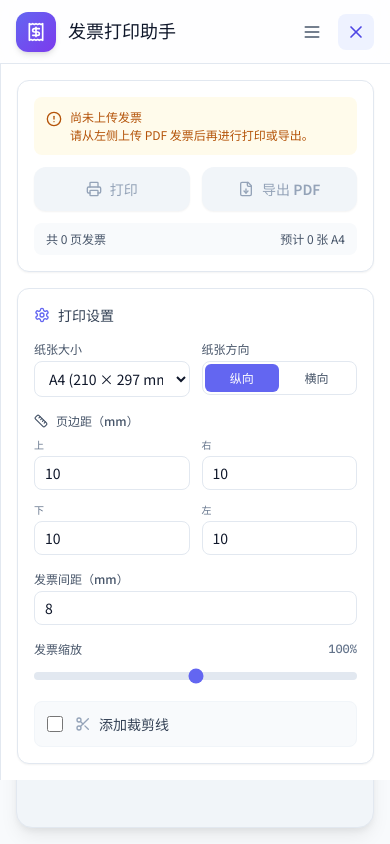
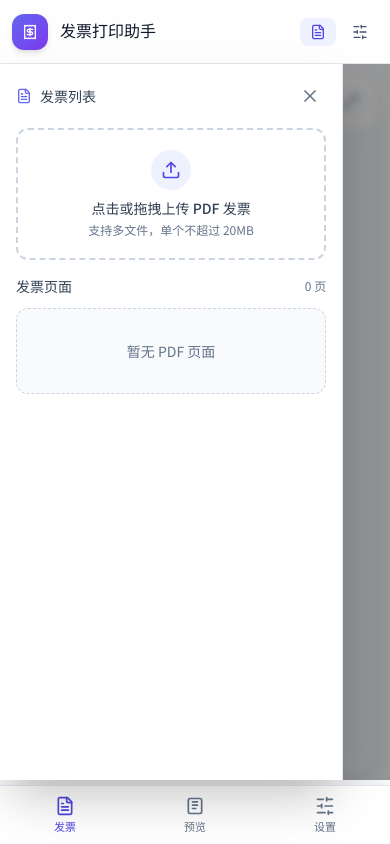
Before and after one commit to TinyMotor/Invoice, a React (Vite) app: page /#/ in a window 390 px wide. Both pictures are taken after a click on the button 312 px from the left and 31 px from the top of the page. Built offline with nearby package versions, Linux system fonts and the light colour scheme.

Commit message:
feat: 兼容H5移动端布局，重写Workbench为抽屉式布局+底部Tab

```diff
--- a/src/components/AppHeader.tsx
+++ b/src/components/AppHeader.tsx
@@ -1,4 +1,4 @@
-import { Receipt, Menu, X } from 'lucide-react';
+import { Receipt, FileText, SlidersHorizontal } from 'lucide-react';
 import { useAppStore } from '@/stores/appStore';
 import { cn } from '@/lib/utils';
 
@@ -9,39 +9,51 @@ export function AppHeader() {
   const setRightPanelOpen = useAppStore((state) => state.setRightPanelOpen);
 
   return (
-    <header className="no-print sticky top-0 z-40 flex h-16 items-center justify-between border-b border-slate-200 bg-white/80 px-4 backdrop-blur-md lg:px-6">
-      <div className="flex items-center gap-3">
-        <div className="flex h-10 w-10 items-center justify-center rounded-xl bg-gradient-to-br from-indigo-500 to-violet-600 text-white shadow-md">
-          <Receipt className="h-5 w-5" />
+    <header className="no-print sticky top-0 z-40 flex h-16 items-center justify-between border-b border-slate-200 bg-white/80 px-3 backdrop-blur-md sm:px-4 lg:px-6">
+      <div className="flex min-w-0 items-center gap-3">
+        <div className="flex h-9 w-9 shrink-0 items-center justify-center rounded-xl bg-gradient-to-br from-indigo-500 to-violet-600 text-white shadow-md sm:h-10 sm:w-10">
+          <Receipt className="h-4 w-4 sm:h-5 sm:w-5" />
         </div>
-        <div>
-          <h1 className="font-serif text-lg font-bold text-slate-900">发票打印助手</h1>
-          <p className="hidden text-[10px] text-slate-500 sm:block">A4 双发票智能排版 · 打印 · PDF 导出</p>
+        <div className="min-w-0">
+          <h1 className="truncate font-serif text-base font-bold text-slate-900 sm:text-lg">
+            发票打印助手
+          </h1>
+          <p className="hidden text-[10px] text-slate-500 sm:block">
+            A4 双发票智能排版 · 打印 · PDF 导出
+          </p>
         </div>
       </div>
 
-      <div className="flex items-center gap-2 lg:hidden">
+      <div className="flex shrink-0 items-center gap-1.5 lg:hidden">
         <button
           type="button"
-          onClick={() => setSidebarOpen(!sidebarOpen)}
+          onClick={() => {
+            setSidebarOpen(true);
+            setRightPanelOpen(false);
+          }}
           className={cn(
-            'rounded-lg p-2 transition-colors',
+            'flex items-center gap-1 rounded-lg px-2.5 py-1.5 text-xs font-medium transition-colors',
             sidebarOpen ? 'bg-indigo-50 text-indigo-600' : 'text-slate-600 hover:bg-slate-100',
           )}
-          aria-label="切换左侧栏"
+          aria-label="打开发票列表"
         >
-          <Menu className="h-5 w-5" />
+          <FileText className="h-4 w-4" />
+          <span className="hidden sm:inline">列表</span>
         </button>
         <button
           type="button"
-          onClick={() => setRightPanelOpen(!rightPanelOpen)}
+          onClick={() => {
+            setRightPanelOpen(true);
+            setSidebarOpen(false);
+          }}
           className={cn(
-            'rounded-lg p-2 transition-colors',
+            'flex items-center gap-1 rounded-lg px-2.5 py-1.5 text-xs font-medium transition-colors',
             rightPanelOpen ? 'bg-indigo-50 text-indigo-600' : 'text-slate-600 hover:bg-slate-100',
           )}
-          aria-label="切换右侧面板"
+          aria-label="打开打印设置"
         >
-          {rightPanelOpen ? <X className="h-5 w-5" /> : <Menu className="h-5 w-5" />}
+          <SlidersHorizontal className="h-4 w-4" />
+          <span className="hidden sm:inline">设置</span>
         </button>
       </div>
     </header>
--- a/src/components/PrintPreview.tsx
+++ b/src/components/PrintPreview.tsx
@@ -34,9 +34,9 @@ export function PrintPreview() {
         fullscreen ? 'fixed inset-0 z-50' : 'h-full min-h-[600px]',
       )}
     >
-      <div className="flex items-center justify-between border-b border-slate-200 bg-white px-4 py-3">
+      <div className="flex items-center justify-between border-b border-slate-200 bg-white px-3 py-2 sm:px-4 sm:py-3">
         <div className="text-sm font-semibold text-slate-700">打印预览</div>
-        <div className="flex items-center gap-2">
+        <div className="flex items-center gap-1.5 sm:gap-2">
           <div className="flex items-center rounded-lg border border-slate-200 bg-slate-50 p-0.5">
             <button
               type="button"
@@ -69,7 +69,7 @@ export function PrintPreview() {
             >
               <ChevronLeft className="h-4 w-4" />
             </button>
-            <span className="min-w-[56px] text-center text-xs font-medium text-slate-600">
+            <span className="min-w-[48px] text-center text-[11px] font-medium text-slate-600 sm:min-w-[56px] sm:text-xs">
               {pages.length > 0 ? pageIndex + 1 : 0} / {layoutPages.length}
             </span>
             <button
--- a/src/pages/Workbench.tsx
+++ b/src/pages/Workbench.tsx
@@ -8,58 +8,182 @@ import { PrintSettings } from '@/components/PrintSettings';
 import { TemplatePanel } from '@/components/TemplatePanel';
 import { ActionBar } from '@/components/ActionBar';
 import { PrintContainer } from '@/components/PrintStyles';
+import { X, FileText, SlidersHorizontal } from 'lucide-react';
 import { cn } from '@/lib/utils';
 
 export default function Workbench() {
   const sidebarOpen = useAppStore((state) => state.sidebarOpen);
   const rightPanelOpen = useAppStore((state) => state.rightPanelOpen);
+  const mobileView = useAppStore((state) => state.mobileView);
+  const setMobileView = useAppStore((state) => state.setMobileView);
+  const setSidebarOpen = useAppStore((state) => state.setSidebarOpen);
+  const setRightPanelOpen = useAppStore((state) => state.setRightPanelOpen);
 
   useEffect(() => {
     const handleResize = () => {
       if (window.innerWidth >= 1024) {
         useAppStore.getState().setSidebarOpen(true);
         useAppStore.getState().setRightPanelOpen(true);
+      } else {
+        useAppStore.getState().setSidebarOpen(false);
+        useAppStore.getState().setRightPanelOpen(false);
+        useAppStore.getState().setMobileView('preview');
       }
     };
+    handleResize();
     window.addEventListener('resize', handleResize);
     return () => window.removeEventListener('resize', handleResize);
   }, []);
+
+  const closeAllPanels = () => {
+    setSidebarOpen(false);
+    setRightPanelOpen(false);
+  };
 
   return (
     <div className="flex h-screen flex-col overflow-hidden bg-slate-50">
       <AppHeader />
 
-      <main className="flex flex-1 overflow-hidden">
-        {/* Left sidebar */}
+      <main className="relative flex flex-1 overflow-hidden">
+        {/* Left sidebar — drawer on mobile, fixed on desktop */}
         <aside
           className={cn(
-            'no-print flex w-full flex-col gap-4 overflow-y-auto border-r border-slate-200 bg-white p-4 transition-all duration-300 lg:w-[360px] lg:translate-x-0',
-            sidebarOpen ? 'translate-x-0' : '-translate-x-full',
-            sidebarOpen ? 'absolute inset-y-16 left-0 z-30 lg:static lg:inset-auto' : 'hidden lg:flex',
+            'no-print flex flex-col gap-4 overflow-y-auto border-r border-slate-200 bg-white p-4 transition-transform duration-300',
+            'lg:w-[360px] lg:translate-x-0 lg:static',
+            sidebarOpen
+              ? 'fixed inset-y-16 left-0 z-40 w-[88vw] max-w-[360px] translate-x-0 shadow-2xl'
+              : 'fixed inset-y-16 left-0 z-40 w-[88vw] max-w-[360px] -translate-x-full lg:translate-x-0',
           )}
         >
+          <div className="flex items-center justify-between lg:hidden">
+            <div className="flex items-center gap-2 text-sm font-semibold text-slate-700">
+              <FileText className="h-4 w-4 text-indigo-500" />
+              发票列表
+            </div>
+            <button
+              type="button"
+              onClick={closeAllPanels}
+              className="rounded-lg p-1.5 text-slate-500 hover:bg-slate-100"
+              aria-label="关闭"
+            >
+              <X className="h-5 w-5" />
+            </button>
+          </div>
           <PdfUploader />
           <PdfPageList />
         </aside>
 
         {/* Center preview */}
-        <section className="relative flex flex-1 flex-col overflow-hidden p-4 lg:p-6">
+        <section
+          className={cn(
+            'relative flex flex-1 flex-col overflow-hidden',
+            mobileView === 'preview' ? 'flex' : 'hidden',
+            'lg:flex',
+            'p-3 sm:p-4 lg:p-6',
+          )}
+        >
           <PrintPreview />
         </section>
 
-        {/* Right panel */}
+        {/* Right panel — drawer on mobile, fixed on desktop */}
         <aside
           className={cn(
-            'no-print flex w-full flex-col gap-4 overflow-y-auto border-l border-slate-200 bg-white p-4 transition-all duration-300 lg:w-[320px] lg:translate-x-0',
-            rightPanelOpen ? 'translate-x-0' : 'translate-x-full',
-            rightPanelOpen ? 'absolute inset-y-16 right-0 z-30 lg:static lg:inset-auto' : 'hidden lg:flex',
+            'no-print flex flex-col gap-4 overflow-y-auto border-l border-slate-200 bg-white p-4 transition-transform duration-300',
+            'lg:w-[320px] lg:translate-x-0 lg:static',
+            rightPanelOpen
+              ? 'fixed inset-y-16 right-0 z-40 w-[88vw] max-w-[320px] translate-x-0 shadow-2xl'
+              : 'fixed inset-y-16 right-0 z-40 w-[88vw] max-w-[320px] translate-x-full lg:translate-x-0',
           )}
         >
+          <div className="flex items-center justify-between lg:hidden">
+            <div className="flex items-center gap-2 text-sm font-semibold text-slate-700">
+              <SlidersHorizontal className="h-4 w-4 text-indigo-500" />
+              排版与操作
+            </div>
+            <button
+              type="button"
+              onClick={closeAllPanels}
+              className="rounded-lg p-1.5 text-slate-500 hover:bg-slate-100"
+              aria-label="关闭"
+            >
+              <X className="h-5 w-5" />
+            </button>
+          </div>
           <ActionBar />
           <PrintSettings />
           <TemplatePanel />
         </aside>
+
+        {/* Mobile mask — only when a drawer is open */}
+        {(sidebarOpen || rightPanelOpen) && (
+          <button
+            type="button"
+            onClick={closeAllPanels}
+            className="no-print fixed inset-x-0 bottom-16 top-16 z-30 bg-black/40 backdrop-blur-sm transition-opacity lg:hidden"
+            aria-label="关闭面板"
+          />
+        )}
       </main>
+
+      {/* Mobile bottom tab bar */}
+      <nav className="no-print flex shrink-0 items-stretch border-t border-slate-200 bg-white shadow-[0_-2px_8px_rgba(0,0,0,0.04)] lg:hidden">
+        <button
+          type="button"
+          onClick={() => {
+            setSidebarOpen(true);
+            setRightPanelOpen(false);
+            setMobileView('preview');
+          }}
+          className={cn(
+            'flex flex-1 flex-col items-center justify-center gap-0.5 py-2.5 text-[11px] font-medium transition-colors',
+            sidebarOpen ? 'text-indigo-600' : 'text-slate-500',
+          )}
+        >
+          <FileText className="h-5 w-5" />
+          发票
+        </button>
+        <button
+          type="button"
+          onClick={() => {
+            setMobileView('preview');
+            setSidebarOpen(false);
+            setRightPanelOpen(false);
+          }}
+          className={cn(
+            'flex flex-1 flex-col items-center justify-center gap-0.5 py-2.5 text-[11px] font-medium transition-colors',
+            !sidebarOpen && !rightPanelOpen ? 'text-indigo-600' : 'text-slate-500',
+          )}
+        >
+          <svg
+            className="h-5 w-5"
+            viewBox="0 0 24 24"
+            fill="none"
+            stroke="currentColor"
+            strokeWidth="2"
+            strokeLinecap="round"
+            strokeLinejoin="round"
+          >
+            <rect x="4" y="3" width="16" height="18" rx="2" />
+            <path d="M9 7h6M9 11h6M9 15h4" />
+          </svg>
+          预览
+        </button>
+        <button
+          type="button"
+          onClick={() => {
+            setRightPanelOpen(true);
+            setSidebarOpen(false);
+            setMobileView('preview');
+          }}
+          className={cn(
+            'flex flex-1 flex-col items-center justify-center gap-0.5 py-2.5 text-[11px] font-medium transition-colors',
+            rightPanelOpen ? 'text-indigo-600' : 'text-slate-500',
+          )}
+        >
+          <SlidersHorizontal className="h-5 w-5" />
+          设置
+        </button>
+      </nav>
 
       <PrintContainer />
     </div>
--- a/src/stores/appStore.ts
+++ b/src/stores/appStore.ts
@@ -12,6 +12,7 @@ interface AppState {
   previewScale: number;
   sidebarOpen: boolean;
   rightPanelOpen: boolean;
+  mobileView: 'preview' | 'list' | 'settings';
 
   setPages: (pages: PdfPage[]) => void;
   addPages: (pages: PdfPage[]) => void;
@@ -33,6 +34,7 @@ interface AppState {
   setPreviewScale: (scale: number) => void;
   setSidebarOpen: (open: boolean) => void;
   setRightPanelOpen: (open: boolean) => void;
+  setMobileView: (view: 'preview' | 'list' | 'settings') => void;
 }
 
 const storageOptions = {
@@ -55,6 +57,7 @@ export const useAppStore = create<AppState>()(
       previewScale: 0.75,
       sidebarOpen: true,
       rightPanelOpen: true,
+      mobileView: 'preview',
 
       setPages: (pages) => set({ pages }),
       addPages: (pages) => {
@@ -100,6 +103,7 @@ export const useAppStore = create<AppState>()(
       setPreviewScale: (scale) => set({ previewScale: scale }),
       setSidebarOpen: (open) => set({ sidebarOpen: open }),
       setRightPanelOpen: (open) => set({ rightPanelOpen: open }),
+      setMobileView: (view) => set({ mobileView: view }),
     }),
     storageOptions,
   ),
```
